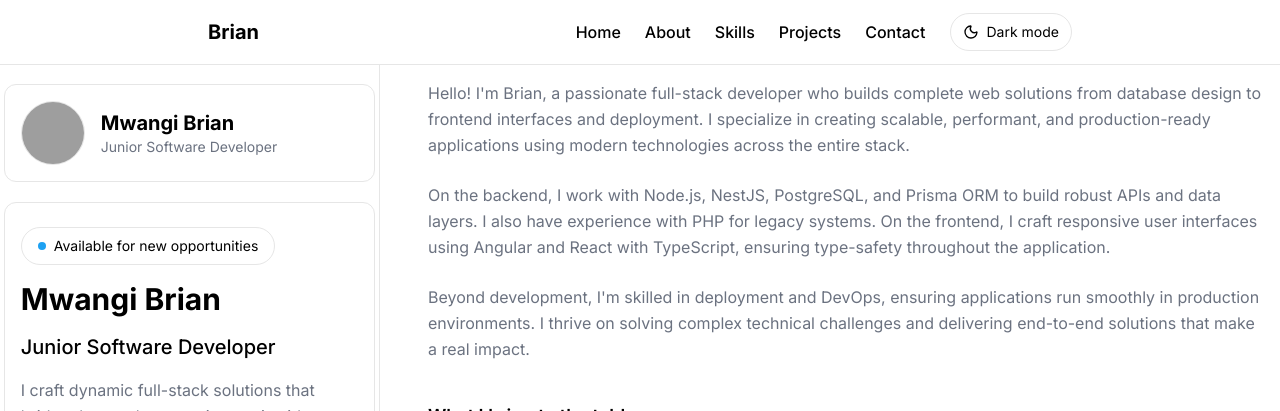
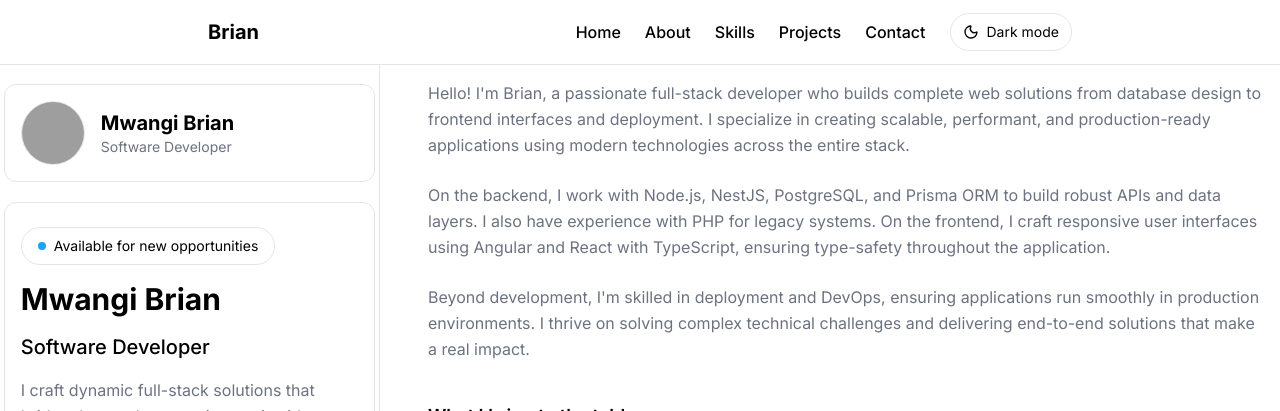
Before and after one commit to Kishoyian-Brian/Portfolio, a React (Vite) app: page / in a window 1280 px wide. Shown: the top 411 px of the page. Built offline with nearby package versions, Linux system fonts and the light colour scheme; grey boxes are pictures that could not be loaded.

Commit message:
change name

```diff
--- a/src/App.tsx
+++ b/src/App.tsx
@@ -25,7 +25,7 @@ function App() {
               />
               <div className="min-w-0">
                 <p className="text-xl font-bold text-[var(--text)] truncate">Mwangi Brian</p>
-                <p className="text-sm text-[var(--muted)] truncate">Junior Software Developer</p>
+                <p className="text-sm text-[var(--muted)] truncate">Software Developer</p>
               </div>
             </div>
 
--- a/src/components/Hero.tsx
+++ b/src/components/Hero.tsx
@@ -21,7 +21,7 @@ export default function Hero() {
         </h1>
 
         <h2 className="text-xl text-[var(--text)] font-medium">
-          Junior Software Developer
+          Software Developer
         </h2>
 
         <p className="text-base text-[var(--muted)] leading-relaxed">
```
